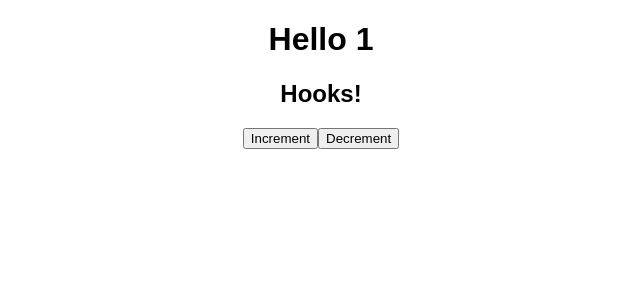
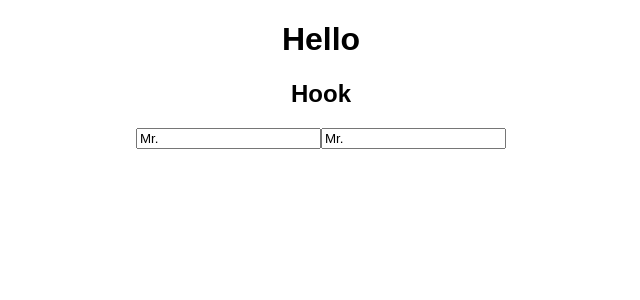
Before and after one commit to tldms0327/react-hooks, a React (Create React App) app: page / in a window 1280 px wide. Shown: the top 300 px of the page, without its empty margins (319-959 px from the left). Built offline with nearby package versions, Linux system fonts and the light colour scheme.

Commit message:
add: useInput ver.1

```diff
--- a/src/index.js
+++ b/src/index.js
@@ -3,18 +3,32 @@
 
 import "./styles.css";
 
+//update an iniput
+const useInput = (initialValue) => {
+  const [value, setValue] = useState(initialValue);
+
+  //function
+  const onChange = (event) => {
+    const {
+      target: { value }
+    } = event;
+    setValue(value);
+    console.log(event.target);
+  };
+  return { value, onChange };
+};
+
 const App = () => {
-  //useState returns Array
-  //useState(0)[1]처럼 원하는 원소만 이용할 수도 있다.
-  const [item, setItem] = useState(1);
-  const incrementItem = () => setItem(item + 1);
-  const decrementItem = () => setItem(item - 1);
+  //Mr.가 useInput내로 전달
+  const name = useInput("Mr.");
+
   return (
     <div className="App">
-      <h1> Hello {item} </h1>
-      <h2> Hooks! </h2>
-      <button onClick={incrementItem}>Increment</button>
-      <button onClick={decrementItem}>Decrement</button>
+      <h1> Hello </h1>
+      <h2> Hook </h2>
+      <input placeholder="Name" value={name.value} onChange={name.onChange} />
+      {/* ...을 쓰면 원소의 모든 내용을 unpacking */}
+      <input placeholder="Name" {...name} />
     </div>
   );
 };
```
